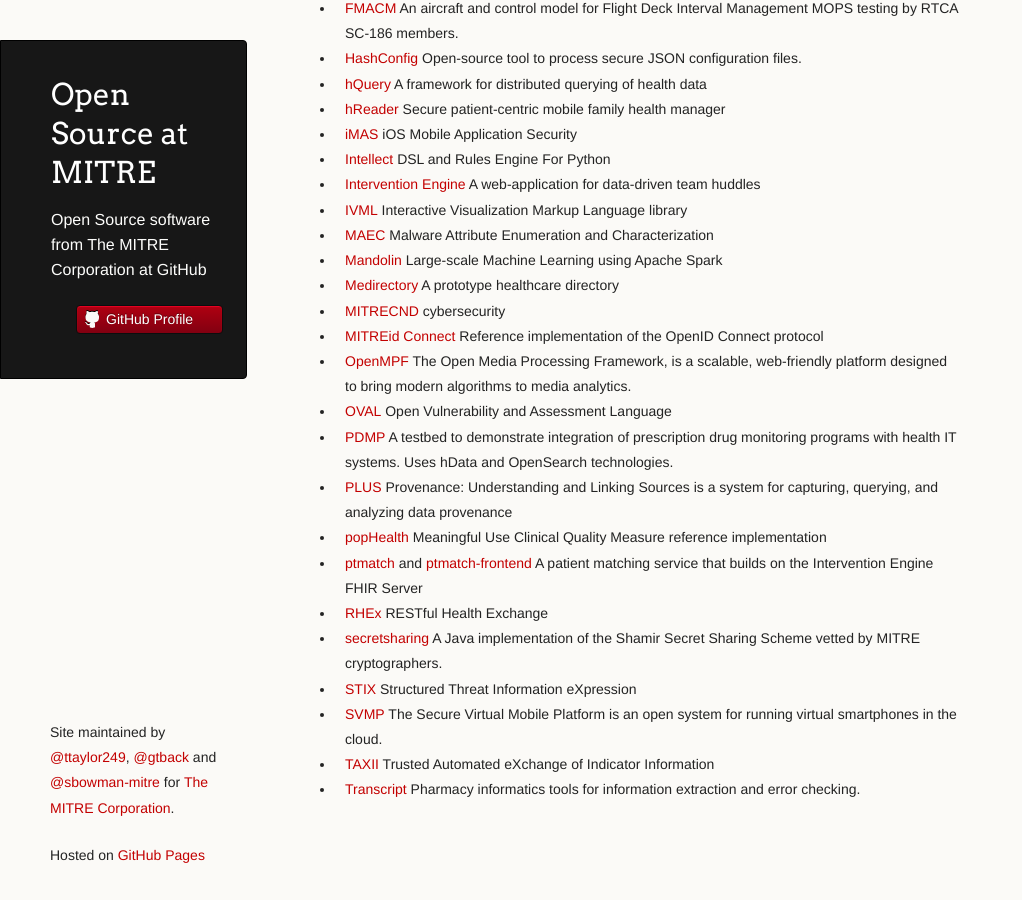
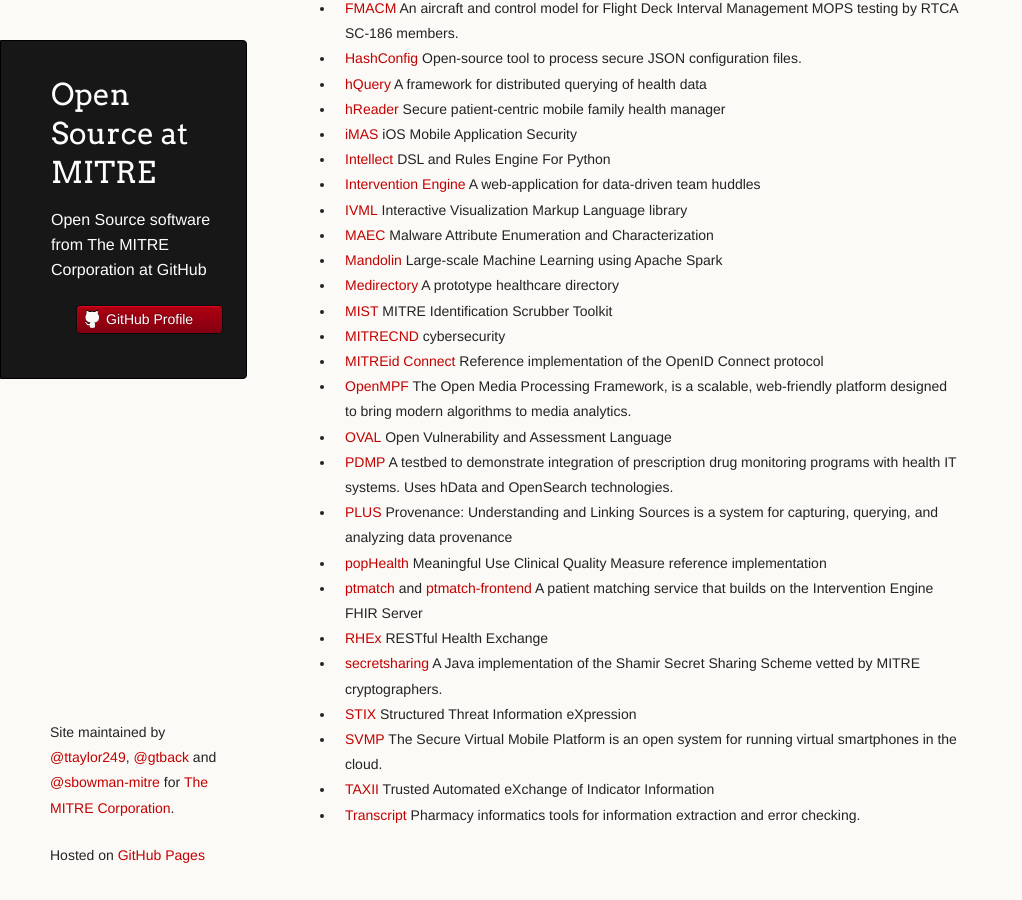
Before and after one commit to mitre/mitre.github.io, a Jekyll site: the page built from index.md, in a window 1280 px wide and 900 px high, scrolled down 837 px. Shown: the whole window, without its empty margins (0-1022 px from the left). Built offline with Jekyll 4.4.1, drawn with Linux system fonts in a browser that asks for light colours; before the commit the page ends 1712 px from its top, so only the background shows below that.

Commit message:
Add MITRE Identification Scrubber Toolkit

```diff
--- a/index.md
+++ b/index.md
@@ -47,6 +47,7 @@
 * [MAEC](https://github.com/MAECProject) Malware Attribute Enumeration and Characterization
 * [Mandolin](https://github.com/project-mandolin) Large-scale Machine Learning using Apache Spark
 * [Medirectory](https://github.com/Medirectory) A prototype healthcare directory
+* [MIST](http://mist-deid.sourceforge.net/) MITRE Identification Scrubber Toolkit
 * [MITRECND](https://github.com/mitrecnd) cybersecurity
 * [MITREid Connect](https://github.com/mitreid-connect) Reference implementation of the OpenID Connect protocol
 * [OpenMPF](https://openmpf.github.io/) The Open Media Processing Framework, is a scalable, web-friendly platform designed to bring modern algorithms to media analytics.
```
